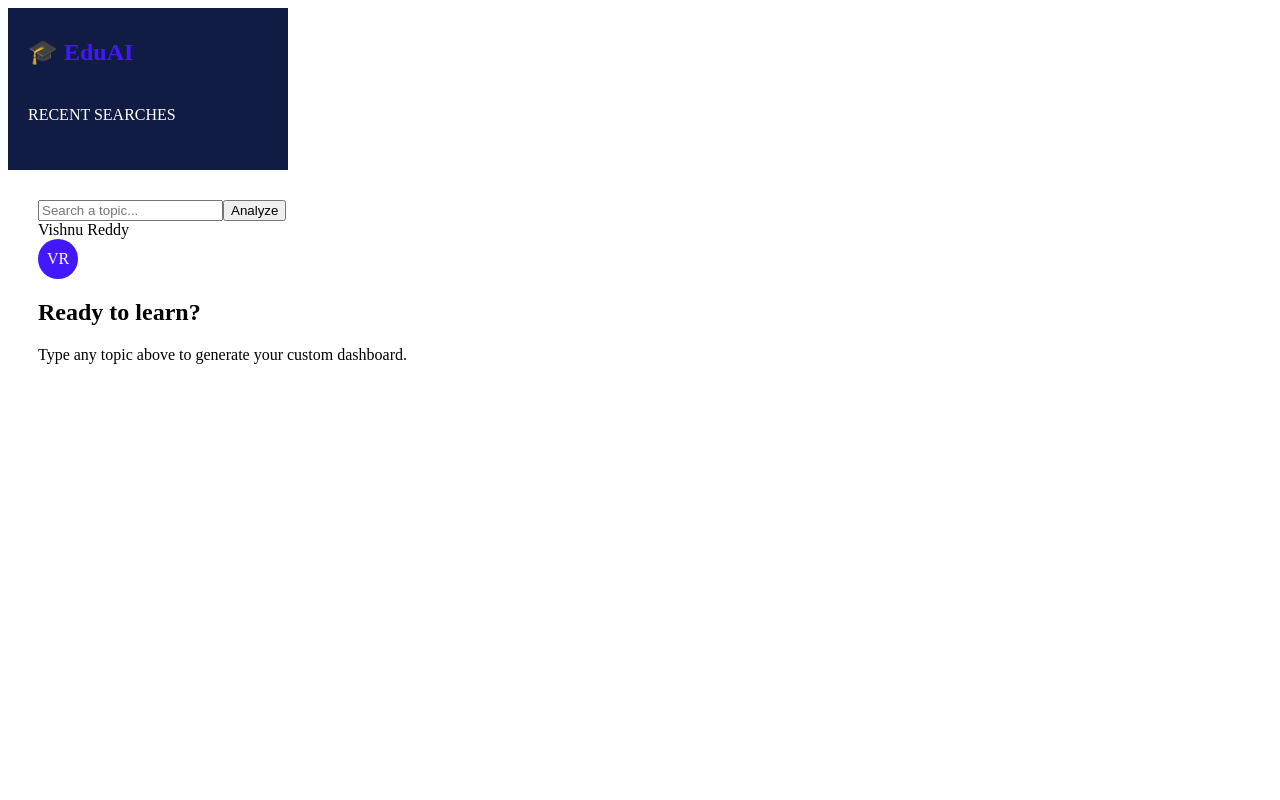
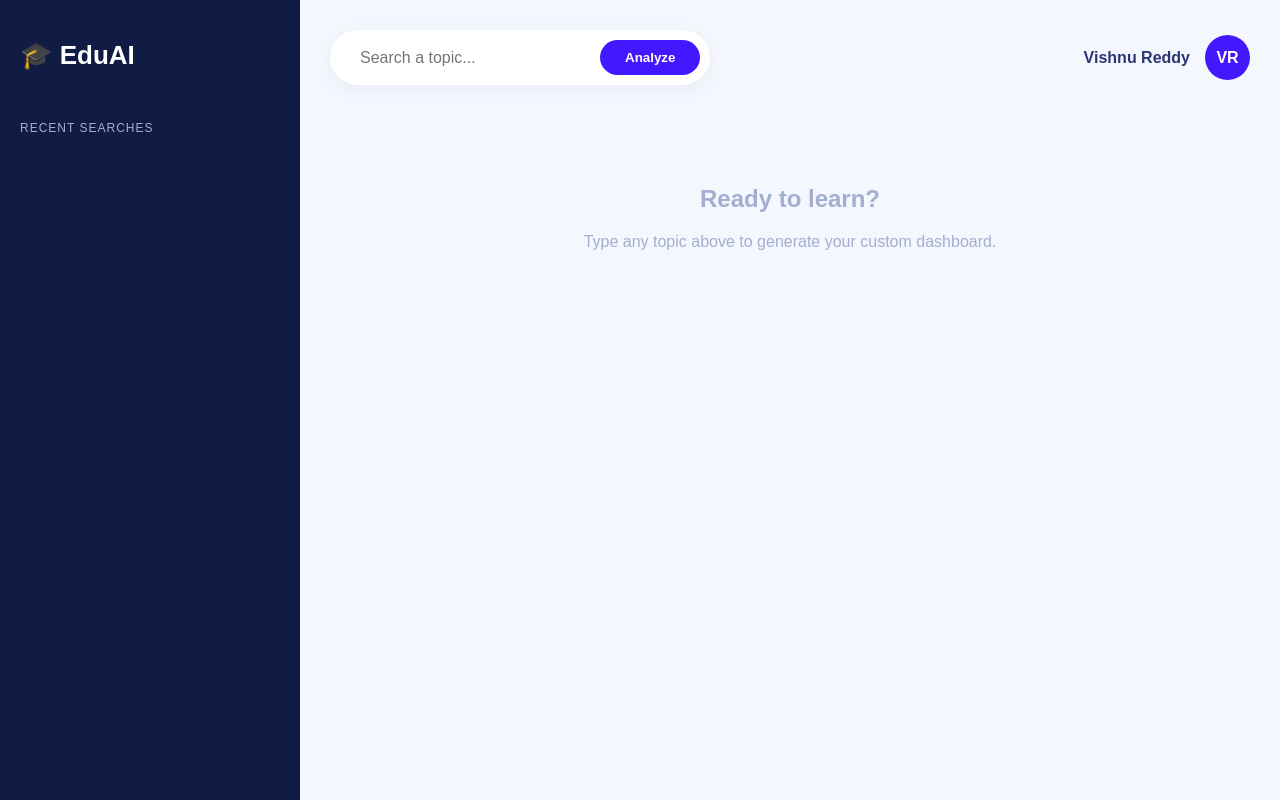
Before and after one commit to VishnuReddy1705/Educational_Content-Assistant, a React (Create React App) app in the folder client/: page / in a window 1280 px wide. Built offline with nearby package versions, Linux system fonts and the light colour scheme.

Commit message:
Update App.css

```diff
--- a/client/src/App.css
+++ b/client/src/App.css
@@ -1,58 +1,47 @@
-.dashboard-container {
-  display: flex;
-  height: 100vh;
-  background: #f4f7fe;
+:root {
+  --primary: #4318ff;
+  --bg: #f4f7fe;
+  --sidebar: #111c44;
+  --text-main: #2b3674;
+  --text-sub: #a3aed0;
 }
 
-/* Sidebar Styling */
-.sidebar {
-  width: 240px;
-  background: #111c44;
-  color: white;
-  padding: 30px 20px;
-}
+body { margin: 0; font-family: 'DM Sans', sans-serif; background: var(--bg); }
 
-.logo { font-size: 24px; font-weight: bold; margin-bottom: 40px; color: #4318ff; }
-.menu-label { font-size: 12px; color: #a3aed0; letter-spacing: 1px; margin-bottom: 15px; }
+.dashboard-app { display: flex; height: 100vh; }
+
+/* Sidebar */
+.sidebar { width: 260px; background: var(--sidebar); color: white; padding: 40px 20px; }
+.logo { font-size: 26px; font-weight: 800; margin-bottom: 50px; color: #fff; }
+.label { font-size: 12px; color: var(--text-sub); letter-spacing: 1px; margin-bottom: 15px; }
 .history-list { list-style: none; padding: 0; }
 .history-list li {
-  padding: 10px; cursor: pointer; border-radius: 8px; transition: 0.3s; color: #a3aed0;
+  padding: 12px; border-radius: 10px; cursor: pointer; color: var(--text-sub); transition: 0.2s;
 }
 .history-list li:hover { background: rgba(255,255,255,0.1); color: white; }
 
-/* Main Content area */
+/* Main Content */
 .main-content { flex: 1; padding: 30px; overflow-y: auto; }
+.header { display: flex; justify-content: space-between; align-items: center; margin-bottom: 40px; }
 
-.top-nav {
-  display: flex; justify-content: space-between; align-items: center; margin-bottom: 40px;
-}
+.search-box { display: flex; gap: 10px; background: white; padding: 10px; border-radius: 30px; box-shadow: 0 4px 20px rgba(0,0,0,0.05); }
+.search-box input { border: none; outline: none; padding: 5px 20px; width: 250px; font-size: 16px; }
+.search-box button { background: var(--primary); color: white; border: none; padding: 10px 25px; border-radius: 20px; cursor: pointer; font-weight: bold; }
 
-.search-bar input {
-  padding: 12px 20px; border-radius: 30px; border: none; width: 300px; box-shadow: 0 4px 10px rgba(0,0,0,0.05);
-}
-
-.user-profile { display: flex; align-items: center; gap: 15px; font-weight: bold; }
-.avatar {
-  width: 40px; height: 40px; border-radius: 50%; background: #4318ff;
-  color: white; display: flex; align-items: center; justify-content: center;
-}
+.profile { display: flex; align-items: center; gap: 15px; color: var(--text-main); font-weight: 700; }
+.avatar { width: 45px; height: 45px; background: var(--primary); color: white; border-radius: 50%; display: flex; align-items: center; justify-content: center; }
 
 /* Dashboard Cards */
-.stats-grid {
-  display: grid; grid-template-columns: repeat(3, 1fr); gap: 20px;
-}
+.stats-grid { display: grid; grid-template-columns: repeat(3, 1fr); gap: 20px; margin-top: 20px; }
+.card { background: white; padding: 30px; border-radius: 20px; box-shadow: 0 10px 30px rgba(0,0,0,0.03); border-bottom: 5px solid transparent; }
+.card.blue { border-color: #4318ff; }
+.card.orange { border-color: #ffb547; }
+.card.green { border-color: #05cd99; }
+.card h4 { margin: 0; font-size: 12px; color: var(--text-sub); }
+.card p { margin: 10px 0 0; font-size: 24px; font-weight: 800; color: var(--text-main); }
 
-.stat-card {
-  background: white; padding: 25px; border-radius: 20px; box-shadow: 0 10px 30px rgba(0,0,0,0.05);
-}
+.content-card { background: white; margin-top: 25px; padding: 30px; border-radius: 20px; box-shadow: 0 10px 30px rgba(0,0,0,0.03); }
+.tag { background: #f4f7fe; color: var(--primary); padding: 8px 15px; border-radius: 10px; margin-right: 10px; font-weight: bold; }
 
-.info-box {
-  grid-column: span 3; background: white; padding: 30px; border-radius: 20px; margin-top: 10px;
-}
-
-.tag {
-  background: #e9edf7; color: #4318ff; padding: 8px 15px; border-radius: 10px;
-  margin-right: 10px; font-weight: bold; font-size: 14px;
-}
-
-.summary-text { line-height: 1.8; color: #707eae; margin-top: 20px; }
+.download-btn { background: #05cd99; color: white; border: none; padding: 12px 25px; border-radius: 12px; cursor: pointer; font-weight: bold; margin-bottom: 20px; }
+.welcome-screen { text-align: center; margin-top: 100px; color: var(--text-sub); }
```
